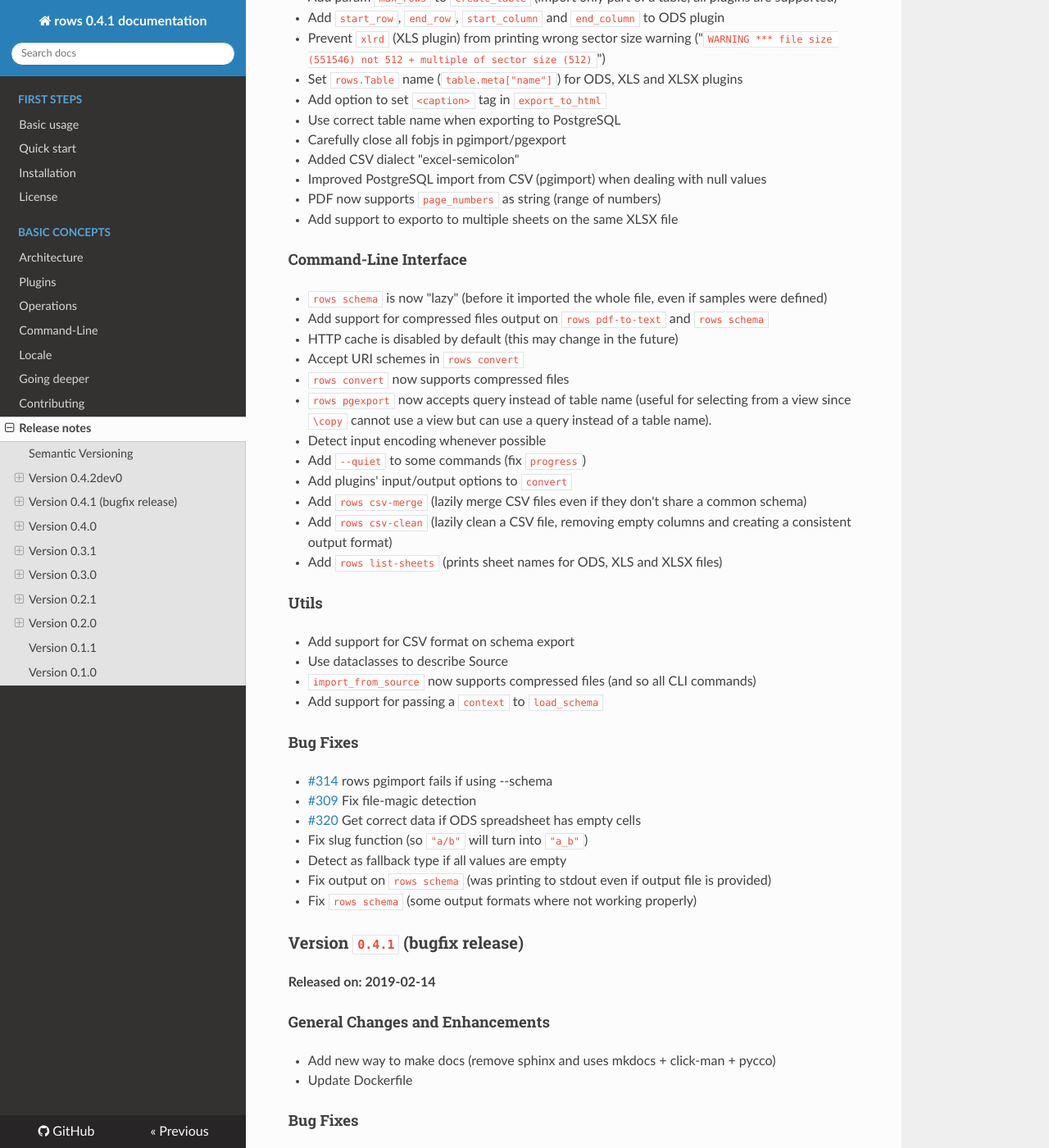
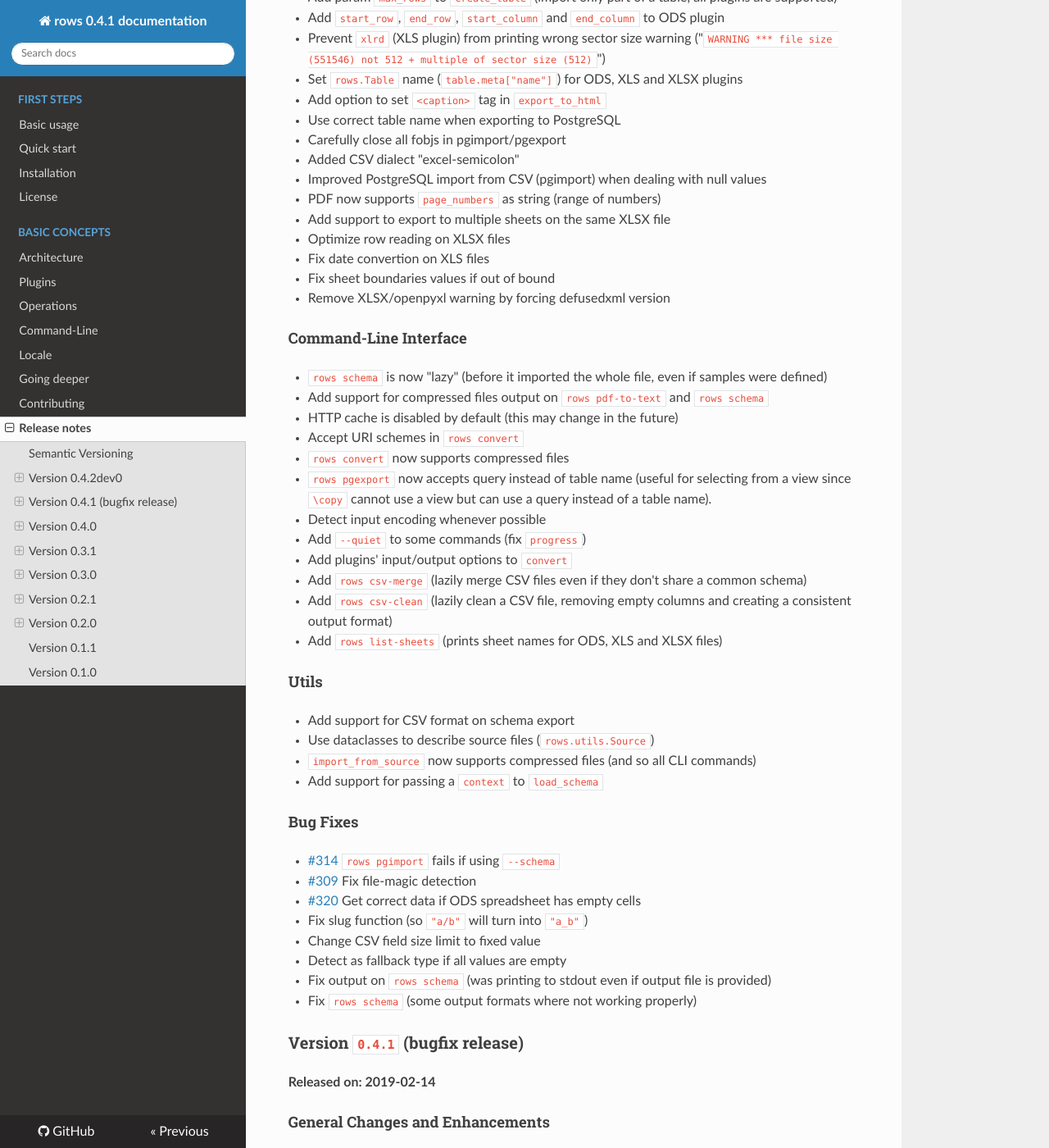
Before and after one commit to turicas/rows, an MkDocs documentation site: the page built from docs/changelog.md, in a window 1280 px wide and 1400 px high, scrolled down 685 px. Shown: the whole window at 82% size. Built offline with MkDocs 1.6.1, drawn with Linux system fonts in a browser that asks for light colours; nearby versions of some CDN libraries.

Commit message:
Update dev version

```diff
--- a/docs/changelog.md
+++ b/docs/changelog.md
@@ -36,7 +36,11 @@ to).
 - Added CSV dialect "excel-semicolon"
 - Improved PostgreSQL import from CSV (pgimport) when dealing with null values
 - PDF now supports `page_numbers` as string (range of numbers)
-- Add support to exporto to multiple sheets on the same XLSX file
+- Add support to export to multiple sheets on the same XLSX file
+- Optimize row reading on XLSX files
+- Fix date convertion on XLS files
+- Fix sheet boundaries values if out of bound
+- Remove XLSX/openpyxl warning by forcing defusedxml version
 
 ### Command-Line Interface
 
@@ -62,18 +66,19 @@ to).
 ### Utils
 
 - Add support for CSV format on schema export
-- Use dataclasses to describe Source
+- Use dataclasses to describe source files (`rows.utils.Source`)
 - `import_from_source` now supports compressed files (and so all CLI commands)
 - Add support for passing a `context` to `load_schema`
 
 ### Bug Fixes
 
-- [#314](https://github.com/turicas/rows/issues/314) rows pgimport fails if
-  using --schema
+- [#314](https://github.com/turicas/rows/issues/314) `rows pgimport` fails if
+  using `--schema`
 - [#309](https://github.com/turicas/rows/issues/309) Fix file-magic detection
 - [#320](https://github.com/turicas/rows/issues/320) Get correct data if ODS
   spreadsheet has empty cells
 - Fix slug function (so `"a/b"` will turn into `"a_b"`)
+- Change CSV field size limit to fixed value
 - Detect as fallback type if all values are empty
 - Fix output on `rows schema` (was printing to stdout even if output file is
   provided)
--- a/rows/__init__.py
+++ b/rows/__init__.py
@@ -75,4 +75,4 @@ if plugins.pdf:
     import_from_pdf = plugins.pdf.import_from_pdf
 
 
-__version__ = "0.4.2-dev+71afc647"
+__version__ = "0.5.0-dev0"
--- a/setup.py
+++ b/setup.py
@@ -25,7 +25,7 @@ version_filename = convert_path("rows/__init__.py")
 with open(version_filename, mode="r", encoding="utf-8") as fobj:
     for line in fobj:
         if "__version__ =" in line:
-            version = line.strip().split("=")[-1].strip()
+            version = line.strip().split("=")[-1].strip().replace('"', '').replace("'", "")
 
 utils_requirements = ["requests", "requests-cache", "tqdm"]
 EXTRA_REQUIREMENTS = {
```
